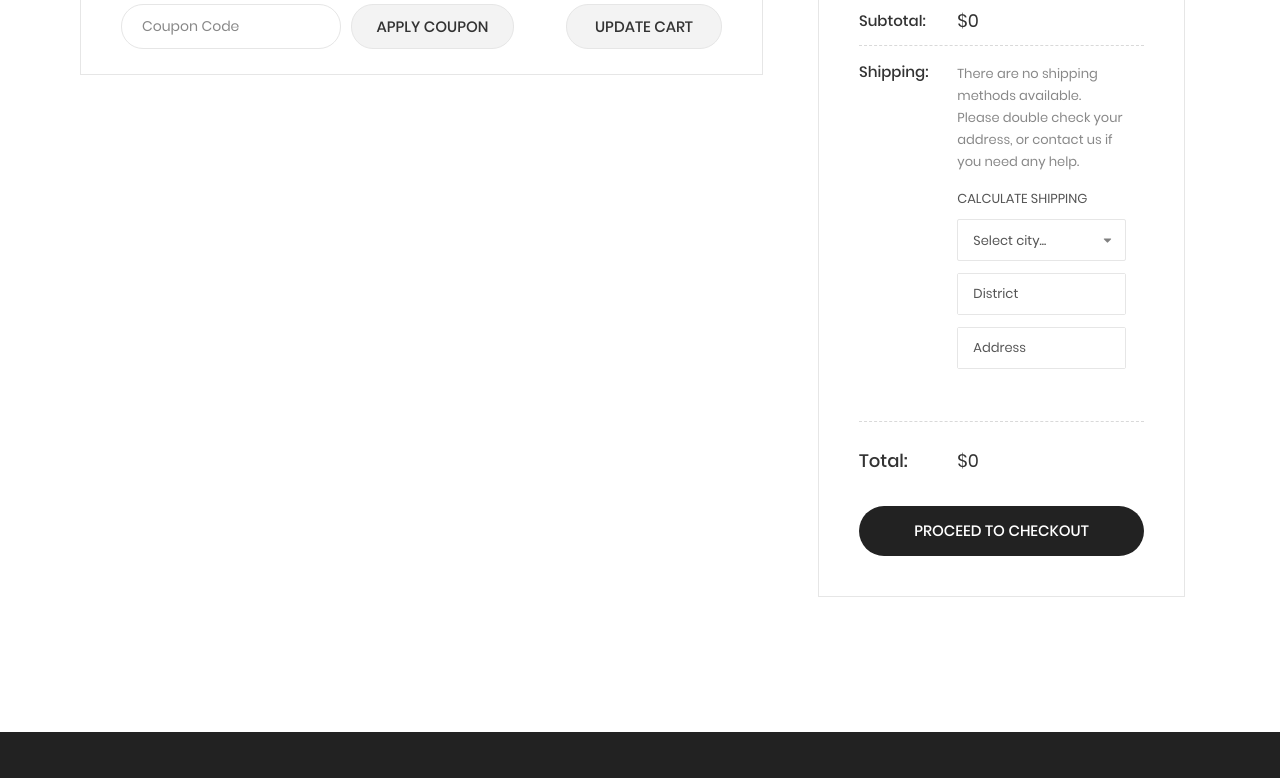
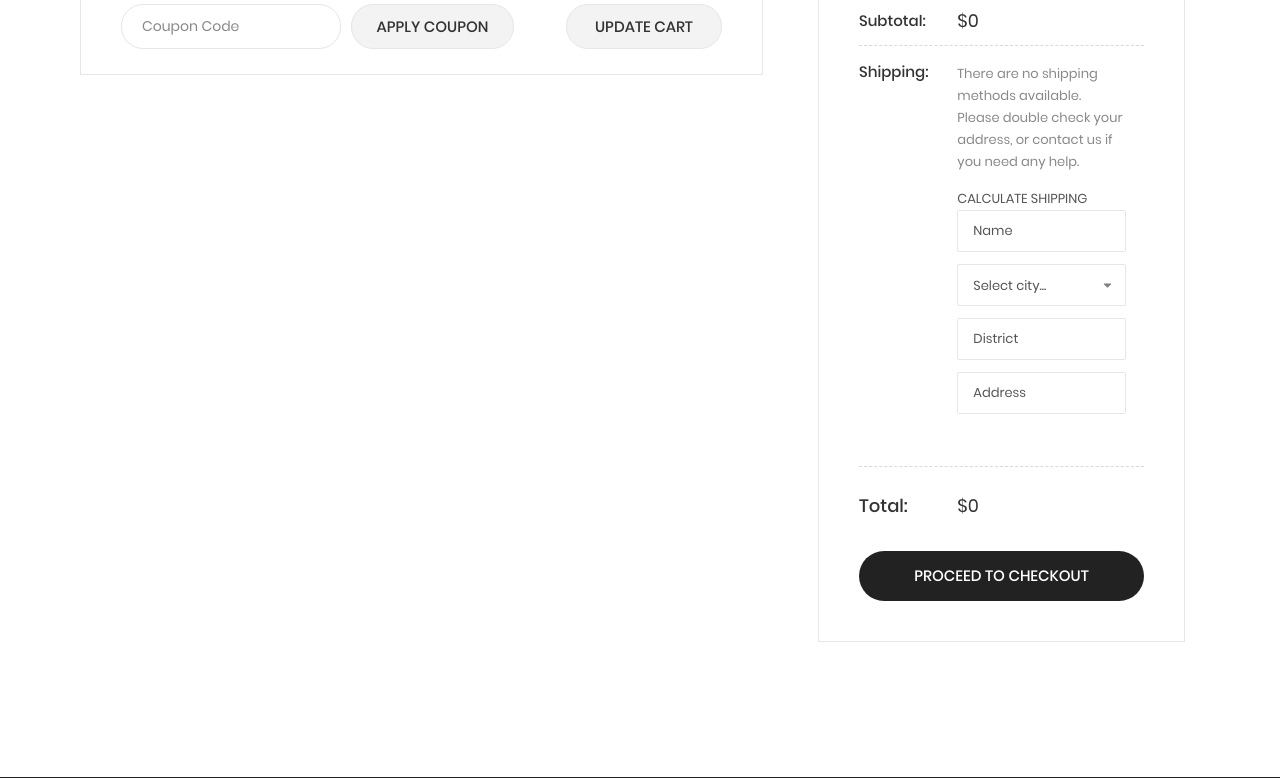
Before and after one commit to Andptrai/Gr9-Web, a PHP site: page /Gr9-Web/shoping-cart.php in a window 1280 px wide. Shown: the part 350-1128 px from the top of the page. Run offline with PHP 8.4, Linux system fonts and the light colour scheme; data that the repository does not hold is empty; some web fonts are replaced.

Commit message:
Update shoping-cart.php

```diff
--- a/interface/shoping-cart.php
+++ b/interface/shoping-cart.php
@@ -138,8 +138,11 @@ include '../php/header.php';
                             <p class="stext-111 cl6 p-t-2">There are no shipping methods available. Please double check your address, or contact us if you need any help.</p>
                             <!-- Form nhập thông tin vận chuyển -->
                             <div class="p-t-15">
-                                <span class="stext-112 cl8">Calculate Shipping</span>
 
+								<span class="stext-112 cl8">Calculate Shipping</span>
+                                <div class="bor8 bg0 m-b-12">
+									<input class="stext-111 cl8 plh3 size-111 p-lr-15" type="text" id="nameInput" name="name" placeholder="Name">
+								</div>
 								<div class="rs1-select2 rs2-select2 bor8 bg0 m-b-12 m-t-9">
 								<select class="js-select2" id="citySelect" name="city" onchange="checkCity()">
 									<option value="">Select city...</option>
```
